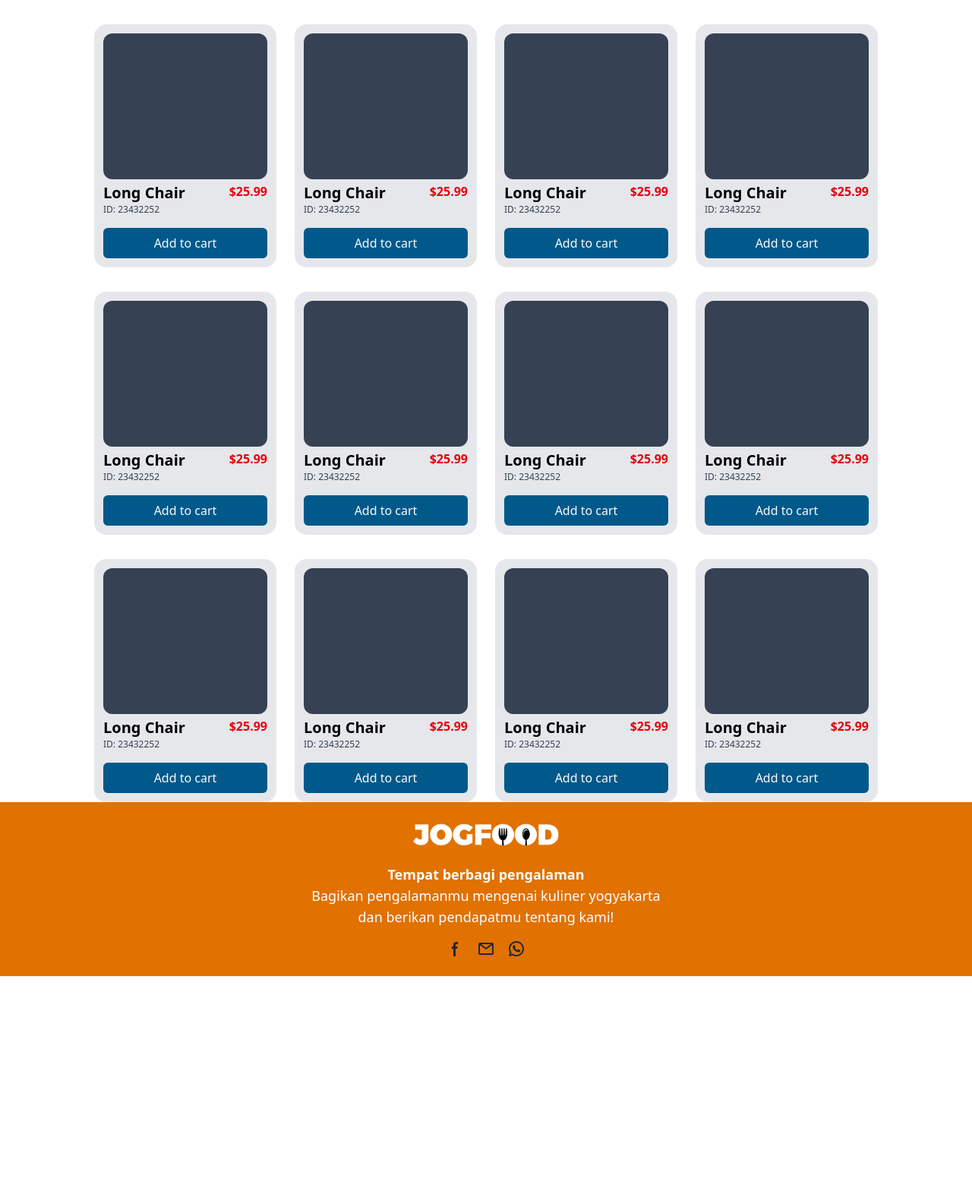
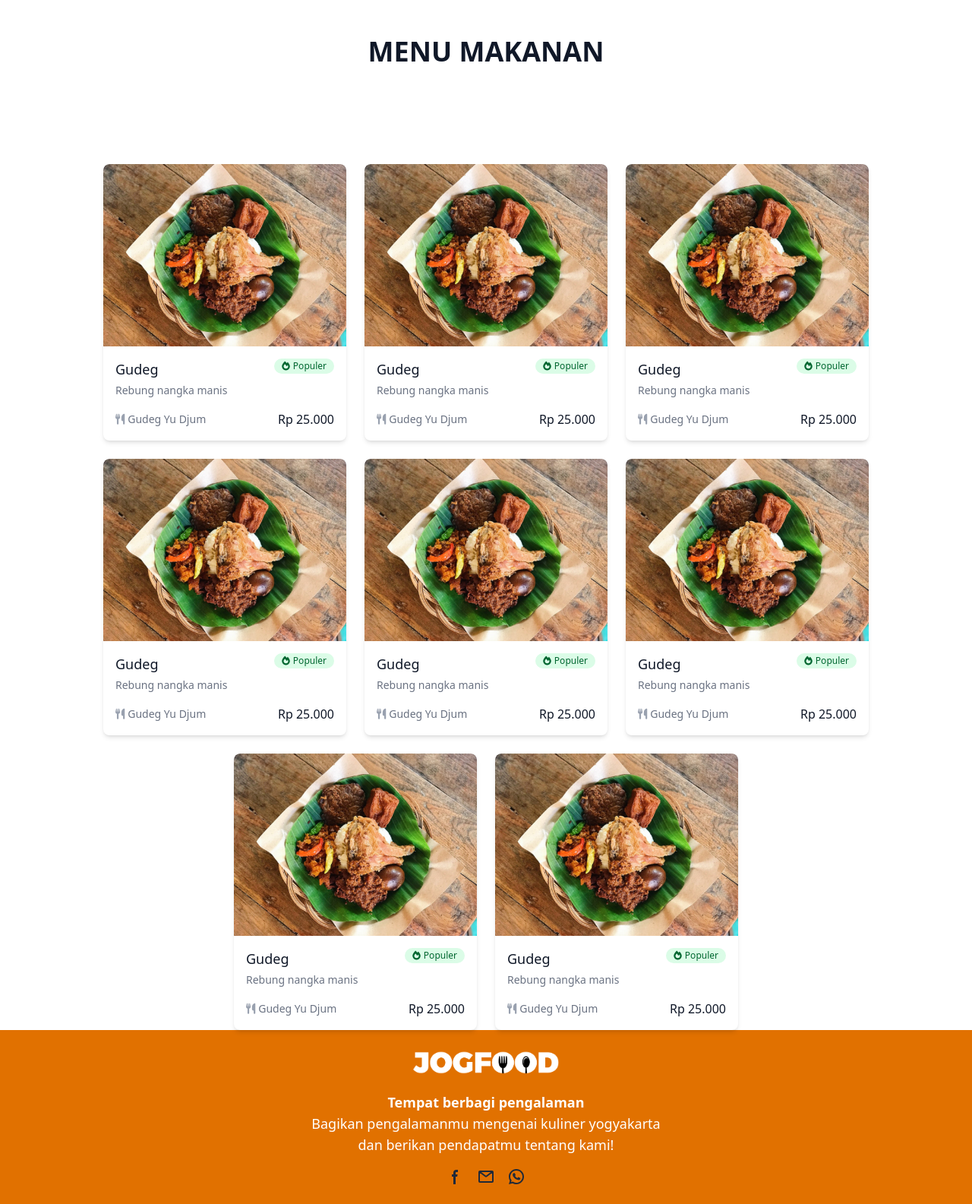
Before and after one commit to sweeefff/Jogfoodv.1.0, a Laravel app: page /menu in a window 1280 px wide; the page is wider, and only the part inside the window is pictured. Shown: the part 59-1644 px from the top of that part at 76% size. Before the commit the page ends 1344 px from the top of that part, so only its background shows below. Run offline with Laravel 12, Linux system fonts and the light colour scheme; some libraries are stand-ins or nearby versions.

Commit message:
Memperbaiki Card pada page menu

```diff
--- a/resources/views/pages/detail.blade.php
+++ b/resources/views/pages/detail.blade.php
@@ -1,5 +1,4 @@
+@include('components.header')
 
 
-@section('title', 'Detail Kuliner')
-
-@section('content')
+@include('components.footer')
--- a/resources/views/pages/menu.blade.php
+++ b/resources/views/pages/menu.blade.php
@@ -1,185 +1,228 @@
 @include('components.header')
+
+<div class="bg-white flex justify-center py-12">
+		<div class="max-w-7xl px-4 sm:px-6 lg:px-8">
+			<div class="text-center mb-12">
+				<h2 class="text-3xl font-extrabold text-gray-900 sm:text-4xl">
+					MENU MAKANAN
+				</h2>
+				<p class="mt-3 max-w-2xl mx-auto text-xl text-gray-500 sm:mt-4">
+
+				</p>
+			</div>
+        </div>
+</div>
+
 <div class="flex flex-wrap gap-6 justify-center mt-8">
-    <!-- CARD 1 -->
-    <div class="w-60 h-80 bg-gray-200 p-3 flex flex-col gap-1 rounded-2xl">
-        <div class="h-48 bg-gray-700 rounded-xl"></div>
-        <div class="flex flex-col gap-4">
-            <div class="flex flex-row justify-between">
-                <div class="flex flex-col">
-                    <span class="text-xl font-bold">Long Chair</span>
-                    <p class="text-xs text-gray-700">ID: 23432252</p>
+
+
+    <div class="food-card group relative bg-white rounded-lg overflow-hidden shadow-md hover:shadow-lg transition-shadow duration-300">
+        <div class="aspect-w-1 aspect-h-1 w-full overflow-hidden rounded-t-lg bg-gray-200">
+            <img src="{{ asset('assets/img/gudeg.jpg') }}" alt="Gudeg"
+                class="h-60 w-full object-cover object-center food-image transition duration-300">
+        </div>
+        <div class="p-4">
+            <div class="flex justify-between items-start">
+                <div>
+                    <h3 class="text-lg font-medium text-gray-900">Gudeg</h3>
+                    <p class="mt-1 text-sm text-gray-500">Rebung nangka manis</p>
                 </div>
-                <span class="font-bold text-red-600">$25.99</span>
+                <span
+                    class="inline-flex items-center px-2.5 py-0.5 rounded-full text-xs font-medium bg-green-100 text-green-800">
+                    <i class="fas fa-fire mr-1"></i> Populer
+                </span>
             </div>
-            <button class="hover:bg-sky-700 text-gray-50 bg-sky-800 py-2 rounded-md">Add to cart</button>
+            <div class="mt-4 flex justify-between items-center">
+                <div class="flex items-center">
+                    <i class="fas fa-utensils text-gray-400 text-sm mr-1"></i>
+                    <span class="text-gray-500 text-sm">Gudeg Yu Djum</span>
+                </div>
+                <span class="text-gray-900 font-medium">Rp 25.000</span>
+            </div>
         </div>
     </div>
 
-    <!-- CARD 2 -->
-    <div class="w-60 h-80 bg-gray-200 p-3 flex flex-col gap-1 rounded-2xl">
-        <div class="h-48 bg-gray-700 rounded-xl"></div>
-        <div class="flex flex-col gap-4">
-            <div class="flex flex-row justify-between">
-                <div class="flex flex-col">
-                    <span class="text-xl font-bold">Long Chair</span>
-                    <p class="text-xs text-gray-700">ID: 23432252</p>
+
+    <div class="food-card group relative bg-white rounded-lg overflow-hidden shadow-md hover:shadow-lg transition-shadow duration-300">
+        <div class="aspect-w-1 aspect-h-1 w-full overflow-hidden rounded-t-lg bg-gray-200">
+            <img src="{{ asset('assets/img/gudeg.jpg') }}" alt="Gudeg"
+                class="h-60 w-full object-cover object-center food-image transition duration-300">
+        </div>
+        <div class="p-4">
+            <div class="flex justify-between items-start">
+                <div>
+                    <h3 class="text-lg font-medium text-gray-900">Gudeg</h3>
+                    <p class="mt-1 text-sm text-gray-500">Rebung nangka manis</p>
                 </div>
-                <span class="font-bold text-red-600">$25.99</span>
+                <span
+                    class="inline-flex items-center px-2.5 py-0.5 rounded-full text-xs font-medium bg-green-100 text-green-800">
+                    <i class="fas fa-fire mr-1"></i> Populer
+                </span>
             </div>
-            <button class="hover:bg-sky-700 text-gray-50 bg-sky-800 py-2 rounded-md">Add to cart</button>
+            <div class="mt-4 flex justify-between items-center">
+                <div class="flex items-center">
+                    <i class="fas fa-utensils text-gray-400 text-sm mr-1"></i>
+                    <span class="text-gray-500 text-sm">Gudeg Yu Djum</span>
+                </div>
+                <span class="text-gray-900 font-medium">Rp 25.000</span>
+            </div>
         </div>
     </div>
 
-    <!-- CARD 3 (dan seterusnya...) -->
-	<div class="w-60 h-80 bg-gray-200 p-3 flex flex-col gap-1 rounded-2xl">
-        <div class="h-48 bg-gray-700 rounded-xl"></div>
-        <div class="flex flex-col gap-4">
-            <div class="flex flex-row justify-between">
-                <div class="flex flex-col">
-                    <span class="text-xl font-bold">Long Chair</span>
-                    <p class="text-xs text-gray-700">ID: 23432252</p>
+
+    <div class="food-card group relative bg-white rounded-lg overflow-hidden shadow-md hover:shadow-lg transition-shadow duration-300">
+        <div class="aspect-w-1 aspect-h-1 w-full overflow-hidden rounded-t-lg bg-gray-200">
+            <img src="{{ asset('assets/img/gudeg.jpg') }}" alt="Gudeg"
+                class="h-60 w-full object-cover object-center food-image transition duration-300">
+        </div>
+        <div class="p-4">
+            <div class="flex justify-between items-start">
+                <div>
+                    <h3 class="text-lg font-medium text-gray-900">Gudeg</h3>
+                    <p class="mt-1 text-sm text-gray-500">Rebung nangka manis</p>
                 </div>
-                <span class="font-bold text-red-600">$25.99</span>
+                <span
+                    class="inline-flex items-center px-2.5 py-0.5 rounded-full text-xs font-medium bg-green-100 text-green-800">
+                    <i class="fas fa-fire mr-1"></i> Populer
+                </span>
             </div>
-            <button class="hover:bg-sky-700 text-gray-50 bg-sky-800 py-2 rounded-md">Add to cart</button>
+            <div class="mt-4 flex justify-between items-center">
+                <div class="flex items-center">
+                    <i class="fas fa-utensils text-gray-400 text-sm mr-1"></i>
+                    <span class="text-gray-500 text-sm">Gudeg Yu Djum</span>
+                </div>
+                <span class="text-gray-900 font-medium">Rp 25.000</span>
+            </div>
         </div>
     </div>
 
-	<div class="w-60 h-80 bg-gray-200 p-3 flex flex-col gap-1 rounded-2xl">
-        <div class="h-48 bg-gray-700 rounded-xl"></div>
-        <div class="flex flex-col gap-4">
-            <div class="flex flex-row justify-between">
-                <div class="flex flex-col">
-                    <span class="text-xl font-bold">Long Chair</span>
-                    <p class="text-xs text-gray-700">ID: 23432252</p>
+    <div class="food-card group relative bg-white rounded-lg overflow-hidden shadow-md hover:shadow-lg transition-shadow duration-300">
+        <div class="aspect-w-1 aspect-h-1 w-full overflow-hidden rounded-t-lg bg-gray-200">
+            <img src="{{ asset('assets/img/gudeg.jpg') }}" alt="Gudeg"
+                class="h-60 w-full object-cover object-center food-image transition duration-300">
+        </div>
+        <div class="p-4">
+            <div class="flex justify-between items-start">
+                <div>
+                    <h3 class="text-lg font-medium text-gray-900">Gudeg</h3>
+                    <p class="mt-1 text-sm text-gray-500">Rebung nangka manis</p>
                 </div>
-                <span class="font-bold text-red-600">$25.99</span>
+                <span
+                    class="inline-flex items-center px-2.5 py-0.5 rounded-full text-xs font-medium bg-green-100 text-green-800">
+                    <i class="fas fa-fire mr-1"></i> Populer
+                </span>
             </div>
-            <button class="hover:bg-sky-700 text-gray-50 bg-sky-800 py-2 rounded-md">Add to cart</button>
+            <div class="mt-4 flex justify-between items-center">
+                <div class="flex items-center">
+                    <i class="fas fa-utensils text-gray-400 text-sm mr-1"></i>
+                    <span class="text-gray-500 text-sm">Gudeg Yu Djum</span>
+                </div>
+                <span class="text-gray-900 font-medium">Rp 25.000</span>
+            </div>
         </div>
     </div>
 
-</div>
-
-<div class="flex flex-wrap gap-6 justify-center mt-8">
-    <!-- CARD 1 -->
-    <div class="w-60 h-80 bg-gray-200 p-3 flex flex-col gap-1 rounded-2xl">
-        <div class="h-48 bg-gray-700 rounded-xl"></div>
-        <div class="flex flex-col gap-4">
-            <div class="flex flex-row justify-between">
-                <div class="flex flex-col">
-                    <span class="text-xl font-bold">Long Chair</span>
-                    <p class="text-xs text-gray-700">ID: 23432252</p>
+    <div class="food-card group relative bg-white rounded-lg overflow-hidden shadow-md hover:shadow-lg transition-shadow duration-300">
+        <div class="aspect-w-1 aspect-h-1 w-full overflow-hidden rounded-t-lg bg-gray-200">
+            <img src="{{ asset('assets/img/gudeg.jpg') }}" alt="Gudeg"
+                class="h-60 w-full object-cover object-center food-image transition duration-300">
+        </div>
+        <div class="p-4">
+            <div class="flex justify-between items-start">
+                <div>
+                    <h3 class="text-lg font-medium text-gray-900">Gudeg</h3>
+                    <p class="mt-1 text-sm text-gray-500">Rebung nangka manis</p>
                 </div>
-                <span class="font-bold text-red-600">$25.99</span>
+                <span
+                    class="inline-flex items-center px-2.5 py-0.5 rounded-full text-xs font-medium bg-green-100 text-green-800">
+                    <i class="fas fa-fire mr-1"></i> Populer
+                </span>
             </div>
-            <button class="hover:bg-sky-700 text-gray-50 bg-sky-800 py-2 rounded-md">Add to cart</button>
+            <div class="mt-4 flex justify-between items-center">
+                <div class="flex items-center">
+                    <i class="fas fa-utensils text-gray-400 text-sm mr-1"></i>
+                    <span class="text-gray-500 text-sm">Gudeg Yu Djum</span>
+                </div>
+                <span class="text-gray-900 font-medium">Rp 25.000</span>
+            </div>
         </div>
     </div>
 
-    <!-- CARD 2 -->
-    <div class="w-60 h-80 bg-gray-200 p-3 flex flex-col gap-1 rounded-2xl">
-        <div class="h-48 bg-gray-700 rounded-xl"></div>
-        <div class="flex flex-col gap-4">
-            <div class="flex flex-row justify-between">
-                <div class="flex flex-col">
-                    <span class="text-xl font-bold">Long Chair</span>
-                    <p class="text-xs text-gray-700">ID: 23432252</p>
+    <div class="food-card group relative bg-white rounded-lg overflow-hidden shadow-md hover:shadow-lg transition-shadow duration-300">
+        <div class="aspect-w-1 aspect-h-1 w-full overflow-hidden rounded-t-lg bg-gray-200">
+            <img src="{{ asset('assets/img/gudeg.jpg') }}" alt="Gudeg"
+                class="h-60 w-full object-cover object-center food-image transition duration-300">
+        </div>
+        <div class="p-4">
+            <div class="flex justify-between items-start">
+                <div>
+                    <h3 class="text-lg font-medium text-gray-900">Gudeg</h3>
+                    <p class="mt-1 text-sm text-gray-500">Rebung nangka manis</p>
                 </div>
-                <span class="font-bold text-red-600">$25.99</span>
+                <span
+                    class="inline-flex items-center px-2.5 py-0.5 rounded-full text-xs font-medium bg-green-100 text-green-800">
+                    <i class="fas fa-fire mr-1"></i> Populer
+                </span>
             </div>
-            <button class="hover:bg-sky-700 text-gray-50 bg-sky-800 py-2 rounded-md">Add to cart</button>
+            <div class="mt-4 flex justify-between items-center">
+                <div class="flex items-center">
+                    <i class="fas fa-utensils text-gray-400 text-sm mr-1"></i>
+                    <span class="text-gray-500 text-sm">Gudeg Yu Djum</span>
+                </div>
+                <span class="text-gray-900 font-medium">Rp 25.000</span>
+            </div>
         </div>
     </div>
 
-    <!-- CARD 3 (dan seterusnya...) -->
-	<div class="w-60 h-80 bg-gray-200 p-3 flex flex-col gap-1 rounded-2xl">
-        <div class="h-48 bg-gray-700 rounded-xl"></div>
-        <div class="flex flex-col gap-4">
-            <div class="flex flex-row justify-between">
-                <div class="flex flex-col">
-                    <span class="text-xl font-bold">Long Chair</span>
-                    <p class="text-xs text-gray-700">ID: 23432252</p>
+    <div class="food-card group relative bg-white rounded-lg overflow-hidden shadow-md hover:shadow-lg transition-shadow duration-300">
+        <div class="aspect-w-1 aspect-h-1 w-full overflow-hidden rounded-t-lg bg-gray-200">
+            <img src="{{ asset('assets/img/gudeg.jpg') }}" alt="Gudeg"
+                class="h-60 w-full object-cover object-center food-image transition duration-300">
+        </div>
+        <div class="p-4">
+            <div class="flex justify-between items-start">
+                <div>
+                    <h3 class="text-lg font-medium text-gray-900">Gudeg</h3>
+                    <p class="mt-1 text-sm text-gray-500">Rebung nangka manis</p>
                 </div>
-                <span class="font-bold text-red-600">$25.99</span>
+                <span
+                    class="inline-flex items-center px-2.5 py-0.5 rounded-full text-xs font-medium bg-green-100 text-green-800">
+                    <i class="fas fa-fire mr-1"></i> Populer
+                </span>
             </div>
-            <button class="hover:bg-sky-700 text-gray-50 bg-sky-800 py-2 rounded-md">Add to cart</button>
+            <div class="mt-4 flex justify-between items-center">
+                <div class="flex items-center">
+                    <i class="fas fa-utensils text-gray-400 text-sm mr-1"></i>
+                    <span class="text-gray-500 text-sm">Gudeg Yu Djum</span>
+                </div>
+                <span class="text-gray-900 font-medium">Rp 25.000</span>
+            </div>
         </div>
     </div>
 
-	<div class="w-60 h-80 bg-gray-200 p-3 flex flex-col gap-1 rounded-2xl">
-        <div class="h-48 bg-gray-700 rounded-xl"></div>
-        <div class="flex flex-col gap-4">
-            <div class="flex flex-row justify-between">
-                <div class="flex flex-col">
-                    <span class="text-xl font-bold">Long Chair</span>
-                    <p class="text-xs text-gray-700">ID: 23432252</p>
+    <div class="food-card group relative bg-white rounded-lg overflow-hidden shadow-md hover:shadow-lg transition-shadow duration-300">
+        <div class="aspect-w-1 aspect-h-1 w-full overflow-hidden rounded-t-lg bg-gray-200">
+            <img src="{{ asset('assets/img/gudeg.jpg') }}" alt="Gudeg"
+                class="h-60 w-full object-cover object-center food-image transition duration-300">
+        </div>
+        <div class="p-4">
+            <div class="flex justify-between items-start">
+                <div>
+                    <h3 class="text-lg font-medium text-gray-900">Gudeg</h3>
+                    <p class="mt-1 text-sm text-gray-500">Rebung nangka manis</p>
                 </div>
-                <span class="font-bold text-red-600">$25.99</span>
+                <span
+                    class="inline-flex items-center px-2.5 py-0.5 rounded-full text-xs font-medium bg-green-100 text-green-800">
+                    <i class="fas fa-fire mr-1"></i> Populer
+                </span>
             </div>
-            <button class="hover:bg-sky-700 text-gray-50 bg-sky-800 py-2 rounded-md">Add to cart</button>
-        </div>
-    </div>
-
-</div>
-
-<div class="flex flex-wrap gap-6 justify-center mt-8">
-    <!-- CARD 1 -->
-    <div class="w-60 h-80 bg-gray-200 p-3 flex flex-col gap-1 rounded-2xl">
-        <div class="h-48 bg-gray-700 rounded-xl"></div>
-        <div class="flex flex-col gap-4">
-            <div class="flex flex-row justify-between">
-                <div class="flex flex-col">
-                    <span class="text-xl font-bold">Long Chair</span>
-                    <p class="text-xs text-gray-700">ID: 23432252</p>
+            <div class="mt-4 flex justify-between items-center">
+                <div class="flex items-center">
+                    <i class="fas fa-utensils text-gray-400 text-sm mr-1"></i>
+                    <span class="text-gray-500 text-sm">Gudeg Yu Djum</span>
                 </div>
-                <span class="font-bold text-red-600">$25.99</span>
+                <span class="text-gray-900 font-medium">Rp 25.000</span>
             </div>
-            <button class="hover:bg-sky-700 text-gray-50 bg-sky-800 py-2 rounded-md">Add to cart</button>
-        </div>
-    </div>
-
-    <!-- CARD 2 -->
-    <div class="w-60 h-80 bg-gray-200 p-3 flex flex-col gap-1 rounded-2xl">
-        <div class="h-48 bg-gray-700 rounded-xl"></div>
-        <div class="flex flex-col gap-4">
-            <div class="flex flex-row justify-between">
-                <div class="flex flex-col">
-                    <span class="text-xl font-bold">Long Chair</span>
-                    <p class="text-xs text-gray-700">ID: 23432252</p>
-                </div>
-                <span class="font-bold text-red-600">$25.99</span>
-            </div>
-            <button class="hover:bg-sky-700 text-gray-50 bg-sky-800 py-2 rounded-md">Add to cart</button>
-        </div>
-    </div>
-
-    <!-- CARD 3 (dan seterusnya...) -->
-	<div class="w-60 h-80 bg-gray-200 p-3 flex flex-col gap-1 rounded-2xl">
-        <div class="h-48 bg-gray-700 rounded-xl"></div>
-        <div class="flex flex-col gap-4">
-            <div class="flex flex-row justify-between">
-                <div class="flex flex-col">
-                    <span class="text-xl font-bold">Long Chair</span>
-                    <p class="text-xs text-gray-700">ID: 23432252</p>
-                </div>
-                <span class="font-bold text-red-600">$25.99</span>
-            </div>
-            <button class="hover:bg-sky-700 text-gray-50 bg-sky-800 py-2 rounded-md">Add to cart</button>
-        </div>
-    </div>
-
-	<div class="w-60 h-80 bg-gray-200 p-3 flex flex-col gap-1 rounded-2xl">
-        <div class="h-48 bg-gray-700 rounded-xl"></div>
-        <div class="flex flex-col gap-4">
-            <div class="flex flex-row justify-between">
-                <div class="flex flex-col">
-                    <span class="text-xl font-bold">Long Chair</span>
-                    <p class="text-xs text-gray-700">ID: 23432252</p>
-                </div>
-                <span class="font-bold text-red-600">$25.99</span>
-            </div>
-            <button class="hover:bg-sky-700 text-gray-50 bg-sky-800 py-2 rounded-md">Add to cart</button>
         </div>
     </div>
 
```
